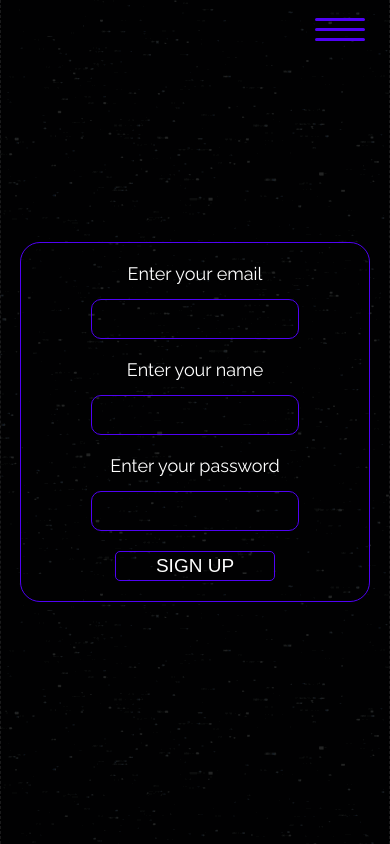
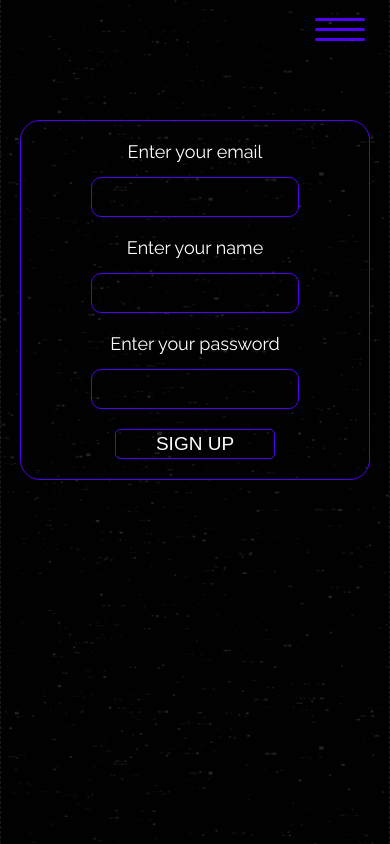
Before and after one commit to sparkkkd/Apple-shop, a React (Vite) app: page /Apple-shop/sign-up in a window 390 px wide. Built offline with nearby package versions, Linux system fonts and the light colour scheme.

Commit message:
Form validation / Spinner loading on response / Change auth page styles

```diff
--- a/package.json
+++ b/package.json
@@ -13,6 +13,7 @@
     "deploy": "npm run build && gh-pages -d dist"
   },
   "dependencies": {
+    "@hookform/resolvers": "^3.3.4",
     "@reduxjs/toolkit": "^2.2.2",
     "@types/axios": "^0.14.0",
     "@types/react-redux": "^7.1.33",
@@ -24,7 +25,8 @@
     "react-icons": "^5.0.1",
     "react-redux": "^9.1.0",
     "react-router-dom": "^6.22.3",
-    "uuid": "^9.0.1"
+    "uuid": "^9.0.1",
+    "yup": "^1.4.0"
   },
   "devDependencies": {
     "@types/react": "^18.2.64",
--- a/src/App.module.sass
+++ b/src/App.module.sass
@@ -1,6 +1,8 @@
 .container
   max-width: 1240px
+  height: 100%
   min-height: 100vh
+  // min-height: 100vh
   padding: 20px
   margin: 0 auto
   border-left: 1px dashed rgba(255, 255, 255, .1)
@@ -20,3 +22,8 @@
   opacity: .15
   z-index: -1
   background-attachment: fixed
+
+// Media
+@media screen and ( max-width: 400px )
+  .container
+    padding: 20px 0px
--- a/src/App.tsx
+++ b/src/App.tsx
@@ -44,7 +44,7 @@ function App() {
 			<BurgerMenu />
 
 			<div className={styles.container}>
-				{isLoading ? (
+				{/* {isLoading ? (
 					<SpinnerLoading />
 				) : (
 					<>
@@ -62,7 +62,23 @@ function App() {
 							</Routes>
 						</AnimatePresence>
 					</>
-				)}
+				)} */}
+
+				<>
+					<Header />
+
+					<AnimatePresence mode='wait'>
+						<Routes location={location} key={location.pathname}>
+							<Route index element={<Home />} />
+							<Route path='/catalog' element={<Catalog />} />
+							<Route path='/sign-up' element={<SignUp />} />
+							<Route path='/sign-in' element={<SignIn />} />
+							<Route path='/cart' element={<Cart />} />
+							<Route path='/contacts' element={<Contacts />} />
+							<Route path='/thanks' element={<ThanksRegister />} />
+						</Routes>
+					</AnimatePresence>
+				</>
 			</div>
 		</>
 	)
--- a/src/components/AuthForm/AuthForm.module.sass
+++ b/src/components/AuthForm/AuthForm.module.sass
@@ -1,13 +1,23 @@
+// .authForm
+//   margin: auto 0px
+//   width: 100%
+//   height: 100%
+//   position: relative
+//   display: flex
+//   justify-content: center
+//   align-items: center
+//   flex-direction: column
+
 .container
-  position: absolute
-  left: 50%
-  top: 50%
+  margin: auto
+  margin-top: 100px
+  height: 100%
+  position: relative
   width: 920px
-  max-height: 100%
-  transform: translate(-50%, -50%)
   display: flex
   justify-content: center
   align-items: center
+  flex-direction: column
   border: 1px solid #5002f5
   border-radius: 20px
 
@@ -37,6 +47,10 @@
   .img
     width: 100px
 
+@media screen and ( max-width: 560px )
+  .container
+    width: 480px
+
 @media screen and ( max-width: 545px )
   .container
     width: 350px
--- a/src/components/AuthForm/AuthForm.tsx
+++ b/src/components/AuthForm/AuthForm.tsx
@@ -1,4 +1,6 @@
 import { useForm } from 'react-hook-form'
+import * as Yup from 'yup'
+import { yupResolver } from '@hookform/resolvers/yup'
 
 import styles from './AuthForm.module.sass'
 
@@ -10,20 +12,40 @@ import AuthButton from '../UI/AuthButton/AuthButton'
 import { useAppDispatch, useAppSelector } from '../../hooks/redux'
 import { fetchLogin, fetchRegister } from '../../store/slices/authSlice'
 import { Navigate } from 'react-router-dom'
+import { LoginData, RegisterData } from '../../models/IFormData'
+import SpinnerLoading from '../SpinnerLoading/SpinnerLoading'
 
 interface FormData {
 	email: string
 	password: string
-	name: string
+	name?: string
 }
 
 interface AuthFormProps {
 	formType: 'signup' | 'signin'
 }
 
+const loginValidationScheme = {
+	email: Yup.string().required('Введите почту').email('Неверный формат почты'),
+	password: Yup.string().required('Введите пароль'),
+}
+
+const registerValidationScheme = {
+	email: Yup.string().required('Введите почту').email('Неверный формат почты'),
+	name: Yup.string()
+		.required('Введите имя')
+		.min(3, 'Минимум 3 символа')
+		.max(20, 'Максимум 20 символов'),
+	password: Yup.string().required('Введите пароль').min(6, 'Минимум 6 символов'),
+}
+
 export default function AuthForm({ formType }: AuthFormProps) {
 	const dispatch = useAppDispatch()
-	const { navigateTo } = useAppSelector((state) => state.authSlice)
+	const { navigateTo, isLoading } = useAppSelector((state) => state.authSlice)
+
+	const validationSchema = Yup.object().shape(
+		formType === 'signin' ? loginValidationScheme : registerValidationScheme
+	)
 
 	const {
 		register,
@@ -34,28 +56,25 @@ export default function AuthForm({ formType }: AuthFormProps) {
 			// isValid
 		},
 	} = useForm<FormData>({
-		defaultValues: {
-			email: '',
-			password: '',
-			name: '',
-		},
+		defaultValues: {},
 		mode: 'onChange',
+		resolver: yupResolver(validationSchema),
 	})
 
-	const onSubmit = handleSubmit(({ email, name, password }) => {
+	const onSubmit = handleSubmit(({ email, name, password }: FormData) => {
 		if (formType === 'signin') {
-			console.log({ email, name, password })
-			const formData = {
+			const formData: LoginData = {
 				email,
 				password,
 			}
 			dispatch(fetchLogin(formData))
 		}
+
 		if (formType === 'signup') {
-			const formData = {
+			const formData: RegisterData = {
 				email,
 				password,
-				name,
+				name: name as string,
 			}
 			console.log(formData)
 
@@ -68,18 +87,15 @@ export default function AuthForm({ formType }: AuthFormProps) {
 	}
 
 	return (
+		<div className={styles.authWrapper}>
 			<div className={styles.container}>
 				<img className={styles.img} src={handImg} alt='formimg' />
-			<form
-				onSubmit={onSubmit}
-				className={styles.form}
-				// style={{ backgroundImage: `url(${formBg})` }}
-			>
+				<form onSubmit={onSubmit} className={styles.form}>
 					<AuthInput
 						register={register}
 						registerName='email'
 						titleName='Enter your email'
-					registerValidationText='почту'
+						// registerValidationText='почту'
 						isError={Boolean(errors.email?.message)}
 						errorText={errors.email?.message}
 					/>
@@ -88,7 +104,7 @@ export default function AuthForm({ formType }: AuthFormProps) {
 							register={register}
 							registerName='name'
 							titleName='Enter your name'
-						registerValidationText='имя'
+							// registerValidationText='имя'
 							isError={Boolean(errors.name?.message)}
 							errorText={errors.name?.message}
 						/>
@@ -98,12 +114,14 @@ export default function AuthForm({ formType }: AuthFormProps) {
 						register={register}
 						registerName='password'
 						titleName='Enter your password'
-					registerValidationText='пароль'
+						// registerValidationText='пароль'
 						isError={Boolean(errors.password?.message)}
 						errorText={errors.password?.message}
 					/>
 					<AuthButton>{formType === 'signin' ? 'Sign in' : 'Sign up'}</AuthButton>
 				</form>
 			</div>
+			{isLoading && <SpinnerLoading />}
+		</div>
 	)
 }
--- a/src/components/SpinnerLoading/SpinnerLoading.module.sass
+++ b/src/components/SpinnerLoading/SpinnerLoading.module.sass
@@ -1,7 +1,11 @@
+.loaderWrapper
+  margin: 20px auto
+  position: relative
+  width: 48px
+  height: 48px
+
 .loader
-  position: absolute
-  left: 50%
-  top: 50%
+  margin-top: 50px
   transform: rotateZ(45deg) translate(-50%, -50%)
   perspective: 1000px
   border-radius: 50%
--- a/src/components/SpinnerLoading/SpinnerLoading.tsx
+++ b/src/components/SpinnerLoading/SpinnerLoading.tsx
@@ -3,5 +3,9 @@ import styles from './SpinnerLoading.module.sass'
 interface SpinnerLoadingProps {}
 
 export default function SpinnerLoading({}: SpinnerLoadingProps) {
-	return <span className={styles.loader}></span>
+	return (
+		<div className={styles.loaderWrapper}>
+			<span className={styles.loader}></span>
+		</div>
+	)
 }
--- a/src/components/UI/AuthButton/authbutton.module.sass
+++ b/src/components/UI/AuthButton/authbutton.module.sass
@@ -12,7 +12,7 @@
   background-color: transparent
   border: 1px solid #5002f5
   z-index: 4
-  transition: background-color .5s, color .5s
+  transition: all .5s
   &:hover
     background-color: #5002f5
     color: #fff
--- a/src/components/UI/AuthInput/AuthInput.tsx
+++ b/src/components/UI/AuthInput/AuthInput.tsx
@@ -6,7 +6,6 @@ type InputProps<T extends FieldValues> = {
 	registerName: Path<T>
 	register: UseFormRegister<T>
 	titleName: string
-	registerValidationText: string
 	isError: boolean
 	errorText: string | undefined
 }
@@ -15,19 +14,12 @@ const AuthInput = <T extends FieldValues>({
 	register,
 	registerName,
 	titleName,
-	registerValidationText,
 	errorText,
 }: InputProps<T>) => {
 	return (
 		<div className={styles.container}>
 			<label className={styles.title}>{titleName}</label>
-			<input
-				className={styles.input}
-				type='text'
-				{...register(registerName, {
-					required: `Введите ${registerValidationText}`,
-				})}
-			/>
+			<input className={styles.input} type='text' {...register(registerName)} />
 			<span className={styles.error}>{errorText}</span>
 		</div>
 	)
--- a/src/index.sass
+++ b/src/index.sass
@@ -5,7 +5,11 @@
   margin: 0
   box-sizing: border-box
 
+html
+  height: 100%
+
 body
+  height: 100%
   position: relative
   font-family: "Raleway", sans-serif
   background-color: #000
--- /dev/null
+++ b/src/models/IFormData.ts
@@ -0,0 +1,10 @@
+export interface RegisterData {
+	email: string
+	name: string
+	password: string
+}
+
+export interface LoginData {
+	email: string
+	password: string
+}
--- a/src/store/slices/authSlice.ts
+++ b/src/store/slices/authSlice.ts
@@ -5,6 +5,7 @@ import axios from 'axios'
 import { AuthResponse } from '../../models/response/AuthResponse'
 import { API_URL } from '../../http'
 
+const AUTH_FAIL: string = 'Неверное имя пользователя или пароль'
 interface initialStateType {
 	userData: IUser
 	isLoading: boolean
@@ -12,6 +13,7 @@ interface initialStateType {
 	accessToken: string
 	refreshToken: string
 	navigateTo: string
+	errorMessage: string
 }
 
 const initialState: initialStateType = {
@@ -26,6 +28,7 @@ const initialState: initialStateType = {
 	isLoading: false,
 	isError: false,
 	navigateTo: '',
+	errorMessage: '',
 }
 
 interface LoginData {
@@ -92,7 +95,6 @@ export const authSlice = createSlice({
 			state.isLoading = true
 		})
 		builder.addCase(fetchLogin.fulfilled, (state, action) => {
-			console.log(action.payload)
 			if (action.payload?.user) state.userData = action.payload?.user
 			if (action.payload?.accessToken) state.accessToken = action.payload?.accessToken
 			if (action.payload?.refreshToken) state.refreshToken = action.payload.refreshToken
@@ -103,6 +105,7 @@ export const authSlice = createSlice({
 		builder.addCase(fetchLogin.rejected, (state, action) => {
 			state.isLoading = false
 			state.isError = true
+			state.errorMessage = AUTH_FAIL
 			console.log(action.error.message)
 		})
 		// Register
@@ -111,6 +114,7 @@ export const authSlice = createSlice({
 		})
 		builder.addCase(fetchRegister.fulfilled, (state, action) => {
 			console.log(action.payload)
+			state.isLoading = false
 			if (action.payload?.user) state.userData = action.payload?.user
 			if (action.payload?.accessToken) state.accessToken = action.payload?.accessToken
 			if (action.payload?.refreshToken) state.refreshToken = action.payload.refreshToken
@@ -156,6 +160,7 @@ export const authSlice = createSlice({
 		})
 		builder.addCase(fetchCheckAuth.rejected, (state, action) => {
 			state.isError = true
+			state.isLoading = false
 			console.log(action.error.message)
 		})
 	},
```
Also changed, not shown: 1 other file (tests, documents, lock files or other folders). Lines whose indentation alone changed are shown as unchanged.
